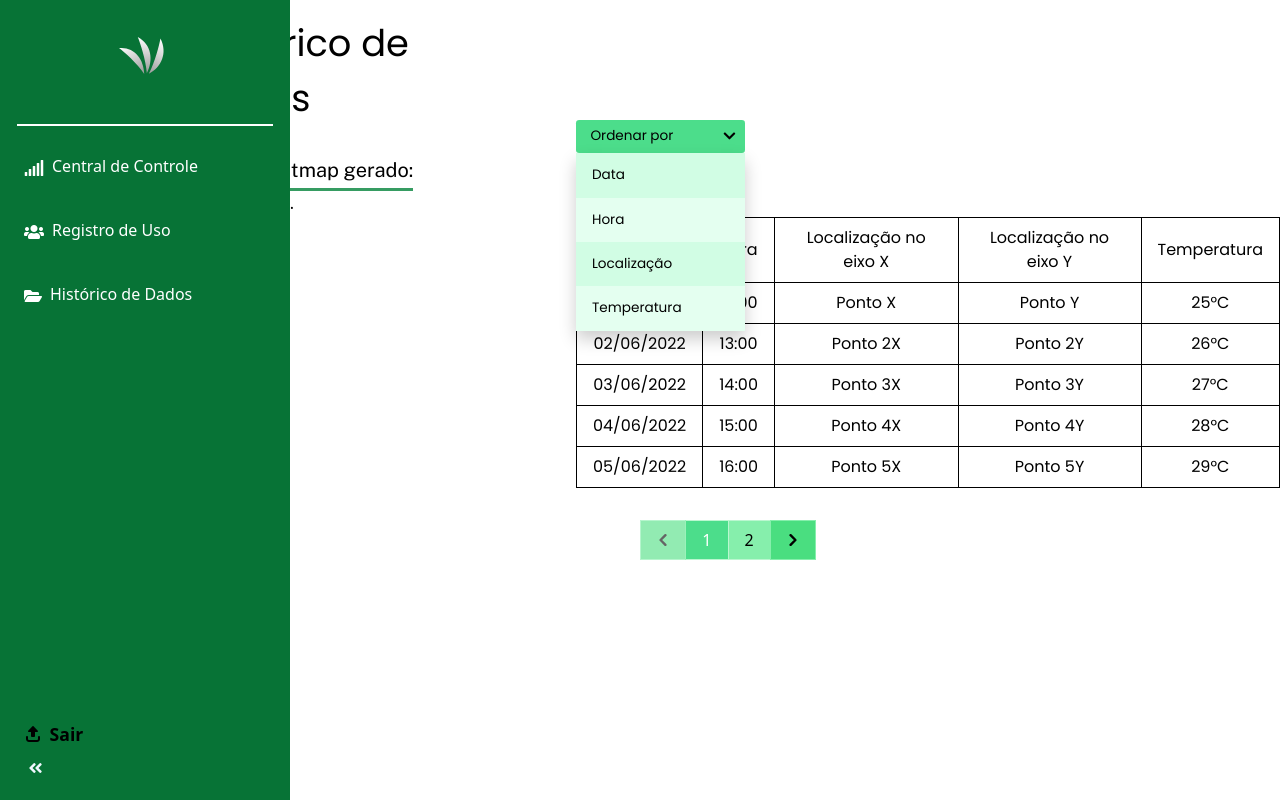
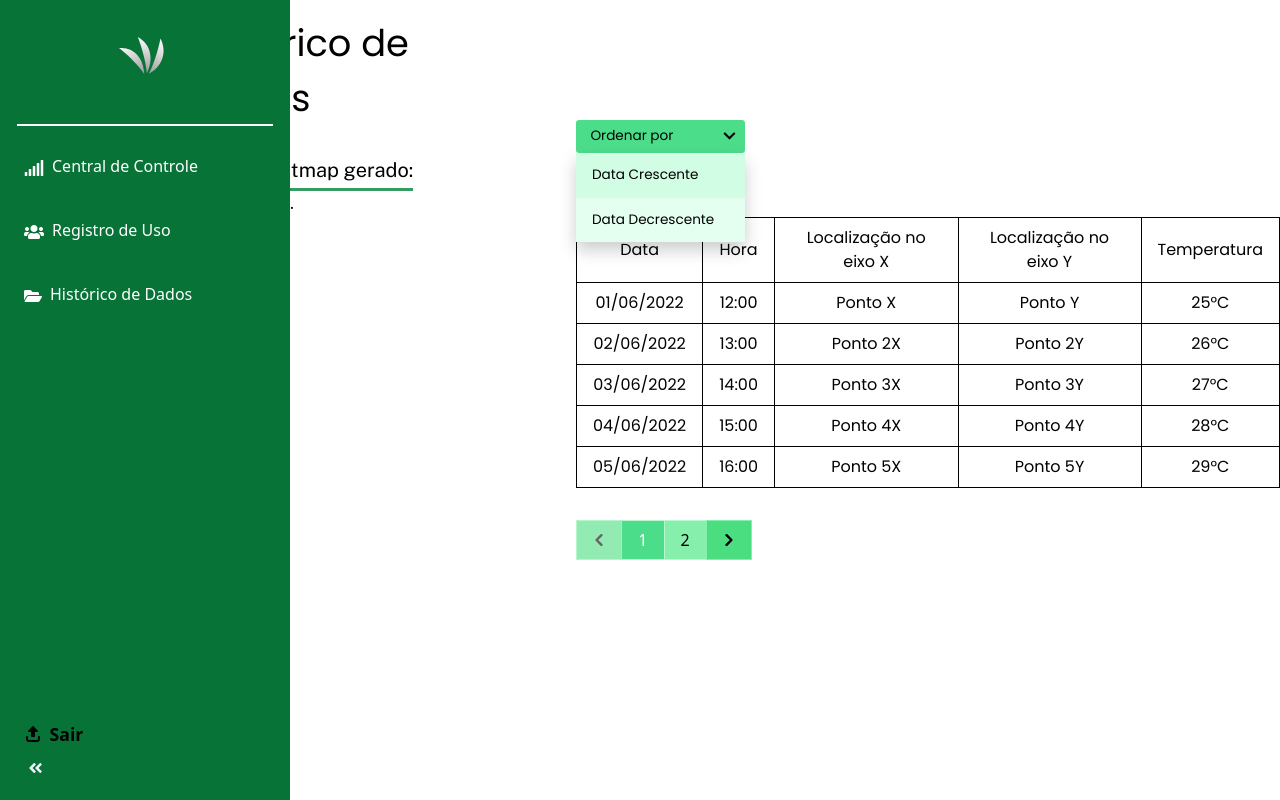
Before and after one commit to Inteli-College/2024-1B-T08-EC06-G01, a Vue app in the folder src/frontend/: page /home in a window 1280 px wide. Both pictures are taken after a click on the button "Ordenar por". Built offline with nearby package versions, Linux system fonts and the light colour scheme; no server answers; a small style sheet from the web is missing; what @kyvg/vue3-notification would draw is missing.

Commit message:
fix: filtros da tabela do histórico de dados

```diff
--- a/src/frontend/src/views/Home.vue
+++ b/src/frontend/src/views/Home.vue
@@ -16,10 +16,8 @@
           <i class="fas fa-chevron-down" :class="{ 'rotated': isOpen }"></i>
         </button>
         <div v-if="isOpen" class="dropdown-menu">
-          <a href="#" class="dropdown-item" @click.prevent="selectOption('Data')">Data</a>
-          <a href="#" class="dropdown-item" @click.prevent="selectOption('Hora')">Hora</a>
-          <a href="#" class="dropdown-item" @click.prevent="selectOption('Localização')">Localização</a>
-          <a href="#" class="dropdown-item" @click.prevent="selectOption('Temperatura')">Temperatura</a>
+          <a href="#" class="dropdown-item" @click.prevent="selectOption('Data Crescente')">Data Crescente</a>
+          <a href="#" class="dropdown-item" @click.prevent="selectOption('Data Decrescente')">Data Decrescente</a>
         </div>
       </div>
       <table class="table">
@@ -83,10 +81,33 @@ const itemsPerPage = ref(5); // Quantidade de itens por página
 function toggleDropdown() {
   isOpen.value = !isOpen.value;
 }
+// Isto foi comentado para testar a paginação com dados de exemplo
+
+// async function fetchData() {
+//   try {
+//     const response = await axios.get('http://localhost:8000/temp/list');
+//     if (response.data.error) {
+//       console.error('Erro ao buscar dados:', response.data.message);
+//     } else {
+//       items.value = response.data.data;
+//       heatmapImage.value = response.data.heatmap;
+//     }
+//   } catch (error) {
+//     console.error('Erro ao buscar dados:', error);
+//   }
 
 function selectOption(option) {
   selectedOption.value = option;
   isOpen.value = false;
+  sortItems()
+}
+
+function sortItems() {
+  if (selectedOption.value === 'Data Crescente') {
+    items.value.sort((a, b) => new Date(a.date) - new Date(b.date));
+  } else if (selectedOption.value === 'Data Decrescente') {
+    items.value.sort((a, b) => new Date(b.date) - new Date(a.date));
+  }
 }
 
 // Dados de exemplo para testar paginação
@@ -284,7 +305,7 @@ onMounted(() => {
 
 .pagination {
   margin-top: 2rem;
-  margin-left: 3rem;
+  margin-left: -5rem;
   display: flex;
   justify-content: center;
 }
```
